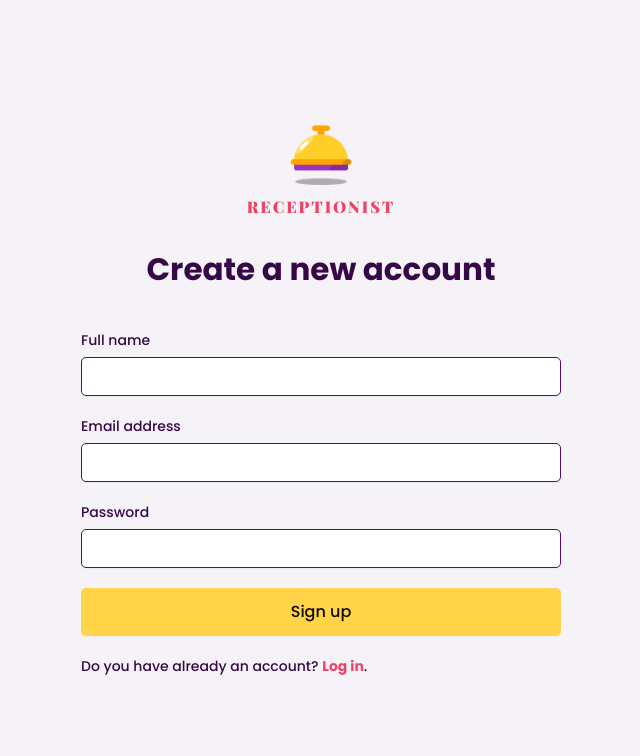
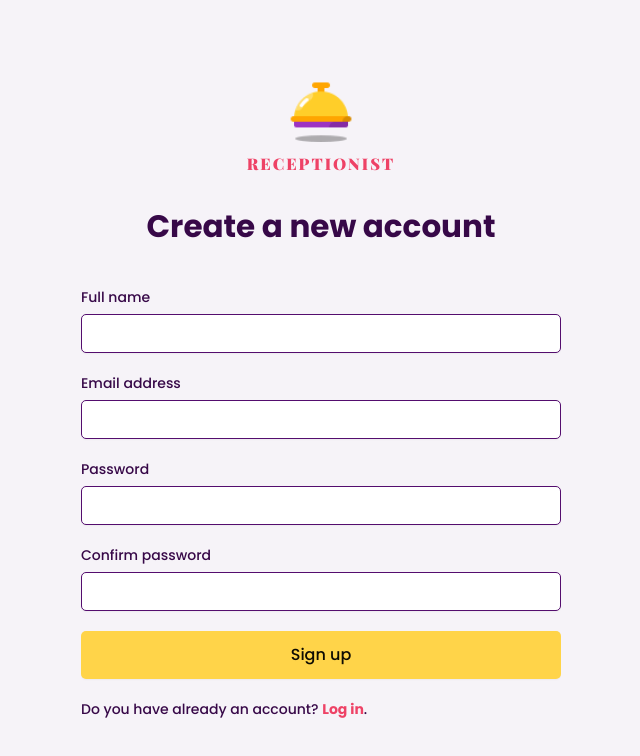
Before and after one commit to Jetzko/Receptionist, a React (Vite) app in the folder Frontend/: page /signup in a window 1280 px wide. Shown: the top 756 px of the page, without its empty margins (319-959 px from the left). Built offline with nearby package versions, Linux system fonts and the light colour scheme; a web font is replaced by a local one.

Commit message:
1.5.4 Protected Routes

```diff
--- a/Frontend/src/App.jsx
+++ b/Frontend/src/App.jsx
@@ -11,10 +11,12 @@ import Dashboard from './pages/Dashboard';
 import Account from './pages/Account';
 import Signup from './pages/Signup';
 import ProtectedRoute from './components/features/authentication/ProtectedRoute';
+import { Toaster } from 'react-hot-toast';
 
 function App() {
   return (
     <BrowserRouter>
+      <Toaster />
       <Routes>
         <Route
           element={
--- a/Frontend/src/components/features/authentication/LoginForm.jsx
+++ b/Frontend/src/components/features/authentication/LoginForm.jsx
@@ -7,6 +7,7 @@ import Button from '../../reusable/Button';
 import SpinnerMini from '../../reusable/SpinnerMini';
 import { Link } from 'react-router-dom';
 import styled from 'styled-components';
+import toast from 'react-hot-toast';
 
 const StyledParagaph = styled.p`
   font-weight: var(--font-weight-medium);
@@ -20,16 +21,38 @@ const StyledLink = styled(Link)`
 function LoginForm() {
   const [email, setEmail] = useState('');
   const [password, setPassword] = useState('');
-  const { login, isLoading, error } = useLogin();
+  const [errorComponents, setErrorComponets] = useState([]);
+  const { login, isLoading } = useLogin();
+
+  // function errorHandler(errorFields) {
+  //   errorFields.map;
+  //   if (errorField === '') {
+  //     toast.error(`Plase write you ${errorField}`);
+  //     setErrorComponets(() => errorComponents.push(errorField));
+  //   }
+  // }
 
   async function handleSubmit(e) {
     e.preventDefault();
+
+    if (email === '') {
+      toast.error('Plaese write your email');
+    }
+
+    if (password === '') {
+      toast.error('Plase write your password');
+    }
 
     const res = await login(email, password);
 
     if (res.ok) {
       setEmail('');
       setPassword('');
+      toast.success('Logged in!');
+    }
+
+    if (!res.ok) {
+      toast.error(res.error);
     }
   }
 
--- a/Frontend/src/components/features/authentication/SignupForm.jsx
+++ b/Frontend/src/components/features/authentication/SignupForm.jsx
@@ -7,6 +7,7 @@ import Button from '../../reusable/Button';
 import SpinnerMini from '../../reusable/SpinnerMini';
 import styled from 'styled-components';
 import { Link } from 'react-router-dom';
+import toast from 'react-hot-toast';
 
 const StyledParagaph = styled.p`
   font-weight: var(--font-weight-medium);
@@ -21,18 +22,29 @@ function SignupForm() {
   const [fullName, setFullName] = useState('');
   const [email, setEmail] = useState('');
   const [password, setPassword] = useState('');
-  const { signup, isLoading } = useSignup();
+  const [confirmPassword, setConfirmPassword] = useState('');
+  const { signup, response, isLoading } = useSignup();
 
   async function handleSubmit(e) {
     e.preventDefault();
 
-    const res = await signup(email, password, fullName);
+    if (fullName === '' || email === '' || password === '')
+      return toast.error('Please compile all fields.');
+    if (password === confirmPassword) {
+      const res = await signup({ email, password, fullName });
 
-    if (res.ok) {
-      setFullName('');
-      setEmail('');
-      setPassword('');
+      if (res.ok) {
+        toast.success('Successfully signed up!');
+        setFullName('');
+        setEmail('');
+        setPassword('');
+        setConfirmPassword('');
+      } else {
+        toast.error(res.error);
+      }
     }
+    if (password !== confirmPassword)
+      toast.error('The two passwords do not match.');
   }
 
   return (
@@ -66,6 +78,16 @@ function SignupForm() {
           disabled={isLoading}
         />
       </FormRowVertical>
+      <FormRowVertical label='Confirm password'>
+        <Input
+          type='password'
+          id='confirm-password'
+          autoComplete='current-password'
+          value={confirmPassword}
+          onChange={(e) => setConfirmPassword(e.target.value)}
+          disabled={isLoading}
+        />
+      </FormRowVertical>
       <FormRowVertical>
         <Button $size='large' disabled={isLoading}>
           {!isLoading ? 'Sign up' : <SpinnerMini />}
--- a/Frontend/src/components/reusable/ButtonIcon.jsx
+++ b/Frontend/src/components/reusable/ButtonIcon.jsx
@@ -14,7 +14,7 @@ const ButtonIcon = styled.button`
   }
 
   & svg {
-    width: var(--space-4);
+    width: var(--space-5);
     color: var(--color-primary-shade-50);
   }
 
--- a/Frontend/src/hooks/useLogin.js
+++ b/Frontend/src/hooks/useLogin.js
@@ -3,14 +3,12 @@ import { useNavigate } from 'react-router-dom';
 import { useAuthContext } from './useAuthContext';
 
 export function useLogin() {
-  const [error, setError] = useState(null);
   const [isLoading, setisLoading] = useState(null);
   const { dispatch } = useAuthContext();
   const navigate = useNavigate();
 
   async function login(email, password) {
     setisLoading(true);
-    setError(null);
 
     const response = await fetch('/api/users/login', {
       method: 'POST',
@@ -22,7 +20,7 @@ export function useLogin() {
 
     if (!response.ok) {
       setisLoading(false);
-      setError(json.error);
+      return { ok: false, error: json.error };
     }
 
     if (response.ok) {
@@ -31,10 +29,9 @@ export function useLogin() {
       dispatch({ type: 'LOGIN', payload: json });
       setisLoading(false);
       navigate('/');
+      return { ok: true };
     }
-
-    return response;
   }
 
-  return { login, isLoading, error };
+  return { login, isLoading };
 }
--- a/Frontend/src/hooks/useSignup.js
+++ b/Frontend/src/hooks/useSignup.js
@@ -3,36 +3,51 @@ import { useAuthContext } from './useAuthContext';
 import { useNavigate } from 'react-router-dom';
 
 export function useSignup() {
-  const [error, setError] = useState(null);
   const [isLoading, setisLoading] = useState(false);
   const { dispatch } = useAuthContext();
   const navigate = useNavigate();
 
-  async function signup(email, password, fullName) {
+  const [response, setResponse] = useState(null);
+
+  async function signup({ email, password, fullName }) {
     setisLoading(true);
-    setError(null);
-
-    const response = await fetch('/api/users/signup', {
+    try {
+      // faccio la chiamata di rete
+      const res = await fetch('/api/users/signup', {
         method: 'POST',
         headers: { 'Content-Type': 'application/json' },
         body: JSON.stringify({ email, password, fullName }),
       });
 
-    const json = await response.json();
+      const json = await res.json();
 
-    if (!response.ok) {
+      // se il server mi rifiuta la chiamata
+      if (!res.ok) {
         setisLoading(false);
-      setError(json.error);
+
+        return { ok: false, error: json.error };
       }
 
-    if (response.ok) {
+      // se il server mi accetta la chiamta
+      if (res.ok) {
         localStorage.setItem('user', JSON.stringify(json));
 
         dispatch({ type: 'SIGNUP', payload: json });
         setisLoading(false);
+        setResponse({
+          ok: true,
+        });
+
         navigate('/');
+        return { ok: true };
+      }
+    } catch (err) {
+      // se la chiamata non funziona
+      setisLoading(false);
+
+      return { ok: false, error: err.message };
     }
   }
 
-  return { signup, isLoading, error };
+  return { signup, response, isLoading };
 }
```
Lines whose indentation alone changed are shown as unchanged.
